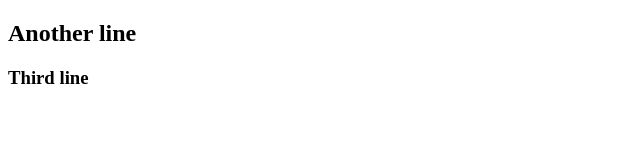
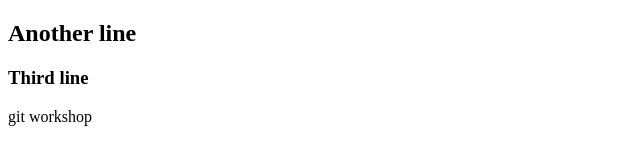
Before and after one commit to sumann012/ambition-college, a plain HTML site: page index.html in a window 1280 px wide. Shown: the whole page, without its empty margins (0-640 px from the left). Drawn offline with Linux system fonts and the light colour scheme.

Commit message:
dev:div class added to index.php

```diff
--- a/index.html
+++ b/index.html
@@ -15,6 +15,12 @@
 
 	<h3> Third line </h3>
 
+	<div class = "workshop">
+
+		<p> git workshop </p>
+
+	</div>
+
 </body>
 
 </html>
```
